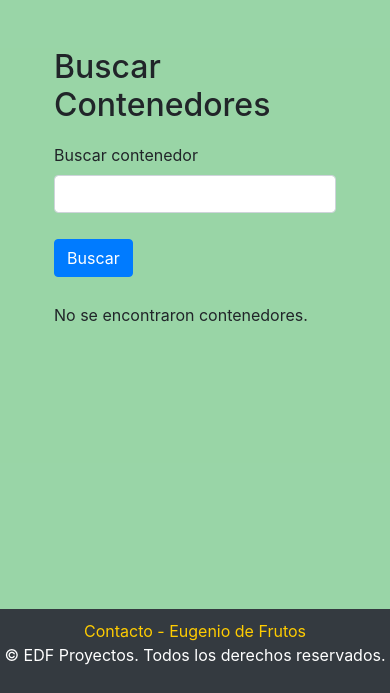
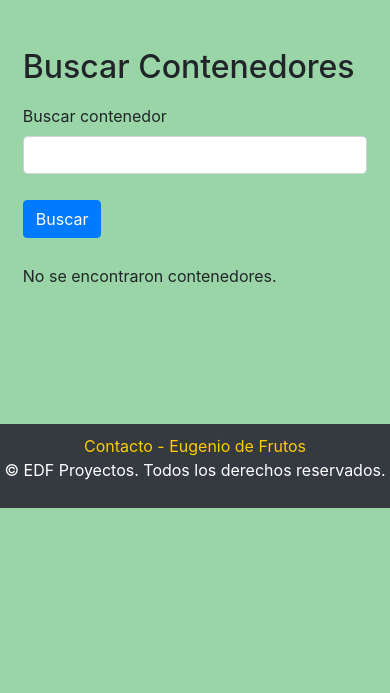
Before and after one commit to edfrutos/aws_edfcatalogoqr, a Flask app: page /admin/admin/containers in a window 390 px wide. Shown: the part 151-844 px from the top of the page. Run offline with Flask 3, Linux system fonts and the light colour scheme; the visitor is signed in with stand-in values (Sample User, id 1); some libraries are stand-ins or nearby versions.

Commit message:
Adaptado layout.html para que las plantillas sean responsivas

```diff
--- a/app/templates/layout.html
+++ b/app/templates/layout.html
@@ -21,12 +21,24 @@
             background-color: #343a40;
             color: white;
             padding: 10px 0;
-            position: fixed;
             width: 100%;
-            bottom: 0;
         }
         footer a {
             color: #ffcc00;
+        }
+
+        @media (max-width: 768px) {
+            .container-content {
+                padding-left: 5%;
+                padding-right: 5%;
+            }
+        }
+
+        @media (max-width: 576px) {
+            .container-content {
+                padding-left: 2%;
+                padding-right: 2%;
+            }
         }
     </style>
 </head>
@@ -35,7 +47,7 @@
         <nav class="navbar navbar-expand-lg navbar-dark">
             <div class="container">
                 <a class="navbar-brand" href="{{ url_for('main.home') }}">
-                    <img src="{{ url_for('static', filename='images/logo.png') }}" width="50" height="50" class="d-inline-block align-top" alt="">
+                    <img src="{{ url_for('static', filename='images/logo.png') }}" width="50" height="50" class="d-inline-block align-top" alt="EDF Logo">
                     EDF Catalogación QR
                 </a>
                 <button class="navbar-toggler" type="button" data-toggle="collapse" data-target="#navbarNav" aria-controls="navbarNav" aria-expanded="false" aria-label="Toggle navigation">
@@ -91,6 +103,7 @@
             </div>
         </nav>
     </div>
+
     <!-- Bloque para mostrar los mensajes flash -->
     {% with messages = get_flashed_messages(with_categories=true) %}
     {% if messages %}
@@ -107,11 +120,12 @@
             </div>
         </div>
     {% endif %}
-{% endwith %}
-    </div>
+    {% endwith %}
+
     <div class="container mt-5 container-content">
         {% block content %}{% endblock %}
     </div>
+
     <footer class="text-center">
         <a href="{{ url_for('main.contacto') }}">Contacto - Eugenio de Frutos</a>
         <p>&copy; {{ current_year }} EDF Proyectos. Todos los derechos reservados.</p>
```
